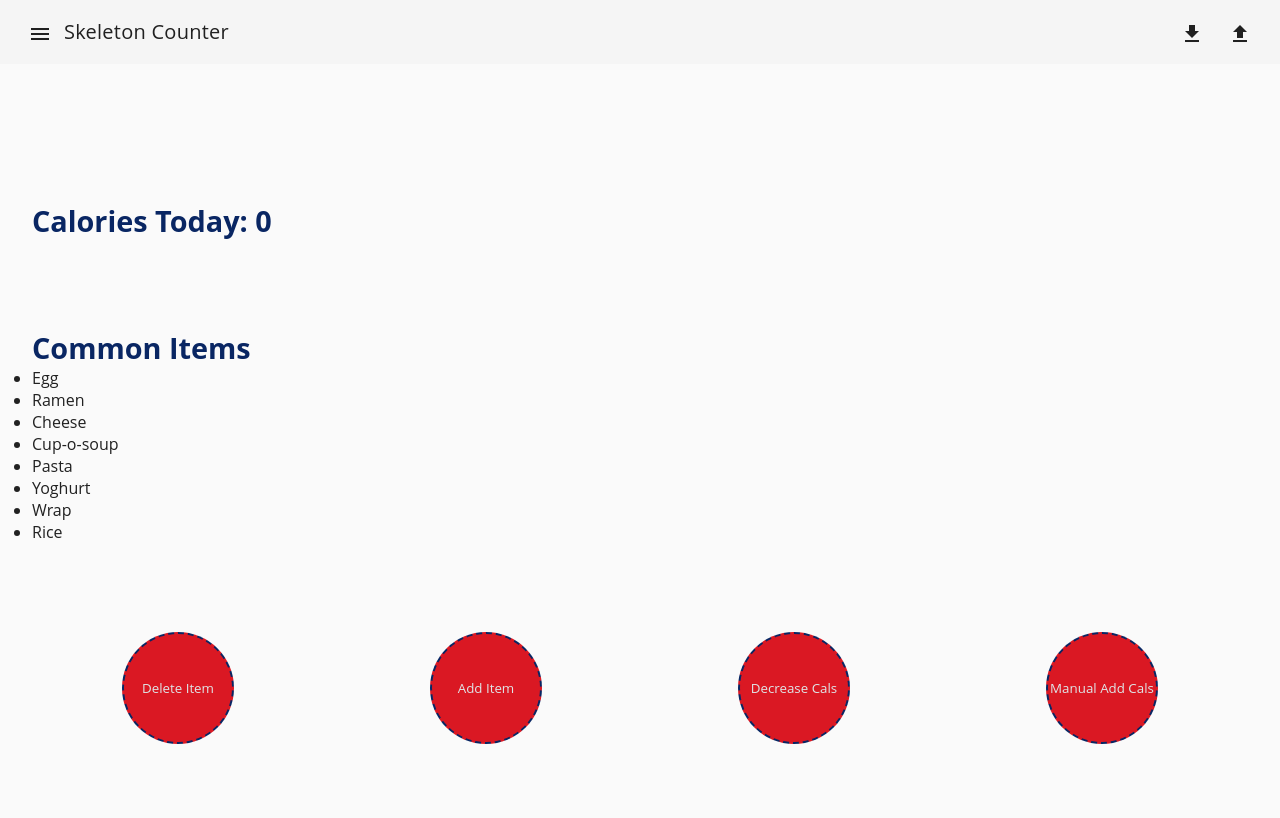
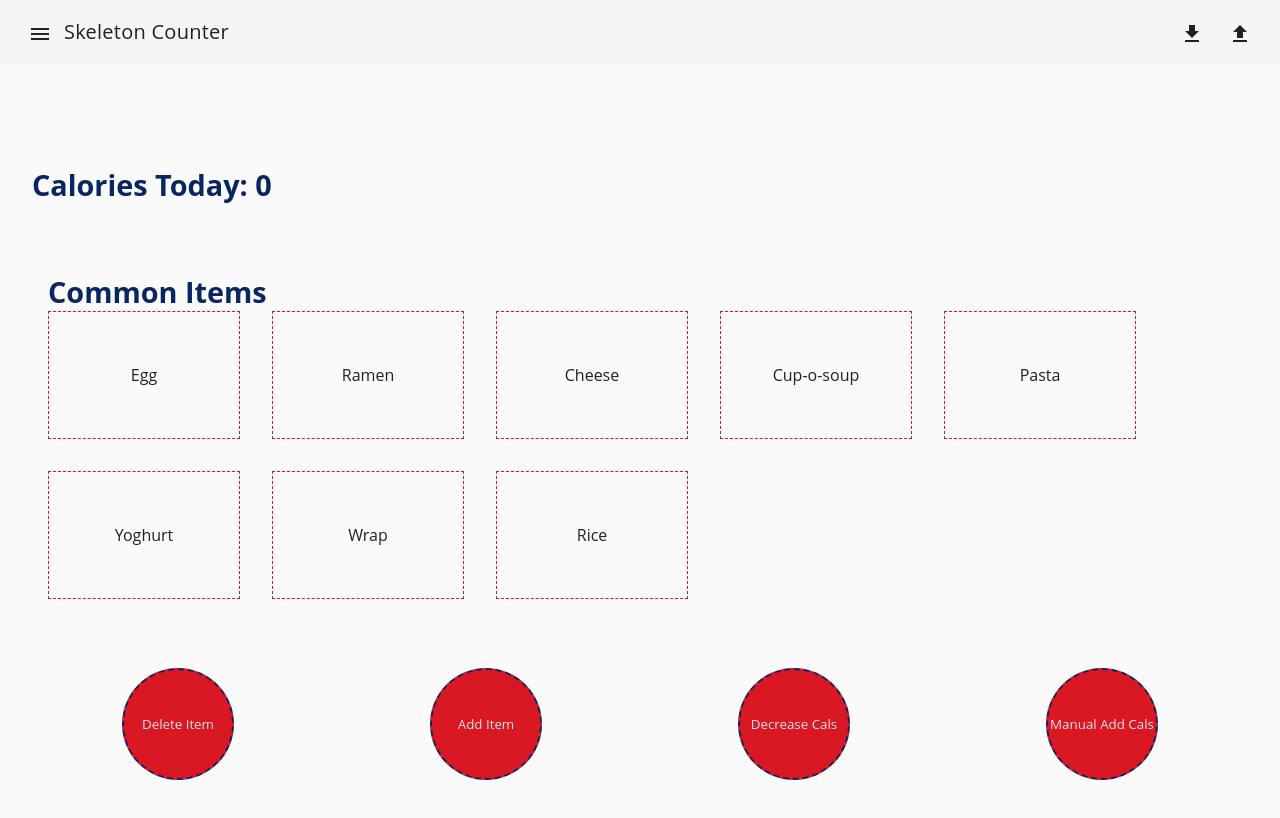
Before and after one commit to cagatay-usta/pwa-counter-skeleton, an Angular app: page /cal-counter in a window 1280 px wide. Shown: the top 818 px of the page. Built offline with nearby package versions, Linux system fonts and the light colour scheme.

Commit message:
start styling the item cards

```diff
--- a/src/app/counters/calories-counter/calories-counter.component.html
+++ b/src/app/counters/calories-counter/calories-counter.component.html
@@ -5,11 +5,11 @@
 
   <div class="items-container">
     <p>Common Items</p>
-    <ul class="common-items">
-      <li *ngFor="let item of getCommonFoodItemNames()">
+    <div class="item-cards-container">
+      <div class="item-card" *ngFor="let item of getCommonFoodItemNames()">
         {{ item | titlecase }}
-      </li>
-    </ul>
+      </div>
+    </div>
   </div>
 
   <div class="button-group">
--- a/src/app/counters/calories-counter/calories-counter.component.scss
+++ b/src/app/counters/calories-counter/calories-counter.component.scss
@@ -34,3 +34,23 @@ p {
 
   }
 }
+
+.items-container {
+  padding: 1rem;
+
+  .item-cards-container {
+    display: flex;
+    gap: 2rem;
+    flex-wrap: wrap;
+
+    .item-card {
+      display: flex;
+      justify-content: center;
+      align-items: center;
+      height: 8rem;
+      width: 12rem;
+      border: 1px dashed $brand-primary;
+      padding: 1rem;
+    }
+  }
+}
--- a/src/app/counters/calories-counter/calories-counter.component.ts
+++ b/src/app/counters/calories-counter/calories-counter.component.ts
@@ -7,6 +7,7 @@ import {
 // TODO: track item usage to display common items
 // TODO: only display all items if clicked
 // TODO: add items inside cards and create button groups for adding/removing directly to cals
+// TODO: convert buttons to FAB buttons
 
 @Component({
   selector: 'app-calories-counter',
```
